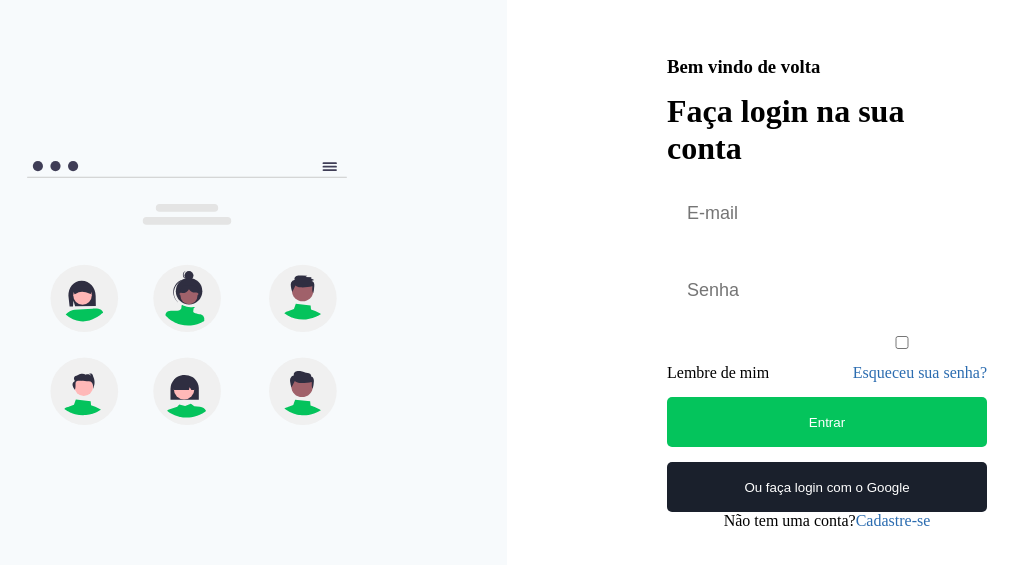
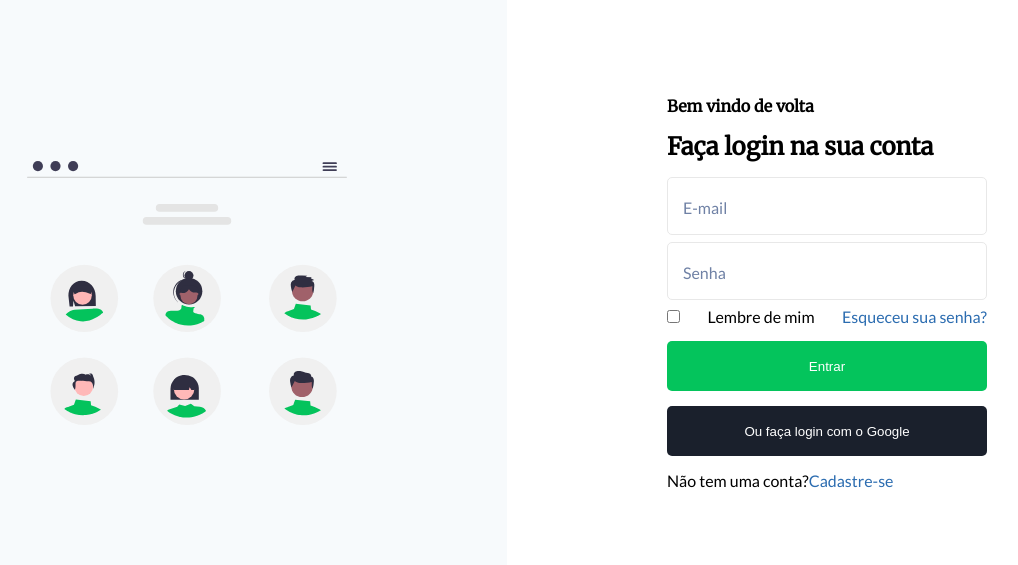
Before and after one commit to marianadev/codelandia-desafio-04, a React (Vite) app: page / in a window 1280 px wide. Shown: the part 107-672 px from the top of the page, without its empty margins (133-1151 px from the left). Built offline with nearby package versions, Linux system fonts and the light colour scheme.

Commit message:
separated LoginForm and labeled inputs

```diff
--- a/src/components/Header/Header.jsx
+++ b/src/components/Header/Header.jsx
@@ -1,4 +1,5 @@
 import headerImage from "../../assets/images/header_img.svg";
+import LoginForm from "../LoginForm/LoginForm";
 
 const Header = () => {
   return (
@@ -7,20 +8,7 @@ const Header = () => {
         <img src={headerImage} alt="Header" />
       </div>
       <div className="rightContainer">
-        <form className="loginForm">
-          <h3>Bem vindo de volta</h3>
-          <h1>Faça login na sua conta</h1>
-          <input type="email" placeholder="E-mail" />
-          <input type="password" placeholder="Senha" />
-          <input type="checkbox" />
-          <div className="footer">
-            <label for="reminder">Lembre de mim</label>
-            <a>Esqueceu sua senha?</a>
-          </div>
-          <button className="mainLoginBtn">Entrar</button>
-          <button className="googleLoginBtn">Ou faça login com o Google</button>
-        </form>
-        <p>Não tem uma conta?<a>Cadastre-se</a></p>
+        <LoginForm />
       </div>
     </header>
   );
--- /dev/null
+++ b/src/components/LabeledInput/LabeledInput.jsx
@@ -0,0 +1,20 @@
+import React, { useState } from 'react';
+
+const LabeledInput = ({ id, fieldType, label }) => {
+  const [value, setValue] = useState('');
+
+  function handleChange(e) {
+    setValue(e.target.value);
+  }
+
+  return (
+    <div className="input-container">
+      <input id={id} type={fieldType} value={value} onChange={handleChange} />
+      <label htmlFor={id} className={value && 'filled'}>
+        {label}
+      </label>
+    </div>
+  );
+}
+
+export default LabeledInput;
--- /dev/null
+++ b/src/components/LoginForm/LoginForm.jsx
@@ -0,0 +1,24 @@
+import LabeledInput from "../LabeledInput/LabeledInput";
+
+const LoginForm = () => {
+  return (
+    <form className="loginForm">
+      <h4>Bem vindo de volta</h4>
+      <h2>Faça login na sua conta</h2>
+      <LabeledInput id="email" fieldType="email" label="E-mail" />
+      <LabeledInput id="password" fieldType="password" label="Senha" />
+      <div className="footer">
+        <input id="reminder" type="checkbox" />
+        <label htmlFor="reminder">Lembre de mim</label>
+        <a href="/">Esqueceu sua senha?</a>
+      </div>
+      <button className="mainLoginBtn">Entrar</button>
+      <button className="googleLoginBtn">Ou faça login com o Google</button>
+      <p>
+        Não tem uma conta?<a href="/">Cadastre-se</a>
+      </p>
+    </form>
+  );
+};
+
+export default LoginForm;
--- a/src/styles/css/style.css
+++ b/src/styles/css/style.css
@@ -1,3 +1,4 @@
+@import url("https://fonts.googleapis.com/css2?family=Lato:wght@300;400&family=Merriweather:wght@300;400");
 * {
   margin: 0;
   padding: 0;
@@ -73,39 +74,42 @@ header {
 
 .rightContainer {
   display: flex;
-  flex-wrap: wrap;
+  flex-wrap: nowrap;
   flex-direction: column;
   align-items: center;
   justify-content: center;
   width: 50%;
   height: 100%;
 }
-.rightContainer .loginForm {
+
+.loginForm {
   display: flex;
-  flex-wrap: wrap;
+  flex-wrap: nowrap;
   flex-direction: column;
   align-items: flex-start;
   justify-content: center;
+  font-family: "Lato";
   width: 50%;
   gap: 15px 0;
 }
-.rightContainer .loginForm input {
-  width: 470px;
-  border: 0;
-  border-radius: 6px;
-  padding: 20px;
-  font-weight: 400;
-  font-size: 18px;
-  line-height: 22px;
-  resize: none;
+.loginForm h2 {
+  font-family: "Merriweather";
+  font-weight: 700;
 }
-.rightContainer .loginForm button {
+.loginForm h4 {
+  font-family: "Merriweather";
+}
+.loginForm button {
   width: 100%;
   height: 50px;
   border-radius: 5px;
   color: #ffffff;
 }
-.rightContainer .loginForm .footer {
+.loginForm a {
+  color: #2b6cb0;
+}
+
+.footer {
   display: flex;
   flex-wrap: wrap;
   flex-direction: row;
@@ -122,6 +126,33 @@ header {
   background: #1a202c;
 }
 
-a {
-  color: #2b6cb0;
+.input-container {
+  width: 100%;
+  height: 50px;
+  position: relative;
+  display: flex;
+  flex-direction: column;
+}
+.input-container input {
+  font-size: 14px;
+  border: 1px solid #e8e8e8;
+  border-radius: 5px;
+  padding: 30px 0 10px 16px;
+}
+.input-container label {
+  position: absolute;
+  pointer-events: none;
+  transform: translate(0, 23px) scale(1);
+  transform-origin: top left;
+  transition: 200ms cubic-bezier(0, 0, 0.2, 1) 0ms;
+  color: #6f81a5;
+  font-size: 16px;
+  line-height: 1;
+  left: 16px;
+}
+.input-container:focus-within label {
+  transform: translate(0, 12px) scale(0.8);
+}
+.input-container .filled {
+  transform: translate(0, 12px) scale(0.8);
 }/*# sourceMappingURL=style.css.map */
--- a/src/styles/scss/abstracts/_fonts.scss
+++ b/src/styles/scss/abstracts/_fonts.scss
@@ -0,0 +1 @@
+@import url("https://fonts.googleapis.com/css2?family=Lato:wght@300;400&family=Merriweather:wght@300;400");
--- a/src/styles/scss/components/_header.scss
+++ b/src/styles/scss/components/_header.scss
@@ -17,48 +17,7 @@ header {
 }
 
 .rightContainer {
-  @include flex(wrap, column, center, center);
+  @include flex(nowrap, column, center, center);
   width: 50%;
   height: 100%;
-
-  .loginForm {
-    @include flex(wrap, column, flex-start, center);
-    width: 50%;
-    gap: 15px 0;
-
-    input {
-      width: 470px;
-      border: 0;
-      border-radius: 6px;
-      padding: 20px;
-      font-weight: 400;
-      font-size: 18px;
-      line-height: 22px;
-      resize: none;
-    }
-
-    button {
-      width: 100%;
-      height: 50px;
-      border-radius: 5px;
-      color: #ffffff;
-    }
-
-    .footer {
-      @include flex(wrap, row, center, space-between);
-      width: 100%;
-    }
-  }
 }
-
-.mainLoginBtn {
-  background: #04c45c;
-}
-
-.googleLoginBtn {
-  background: #1a202c;
-}
-
-a {
-  color: #2b6cb0;
-}
--- /dev/null
+++ b/src/styles/scss/components/_login.scss
@@ -0,0 +1,76 @@
+@use "../abstracts/" as *;
+
+.loginForm {
+  @include flex(nowrap, column, flex-start, center);
+  font-family: "Lato";
+  width: 50%;
+  gap: 15px 0;
+
+  h2 {
+    font-family: "Merriweather";
+    font-weight: 700;
+  }
+
+  h4 {
+    font-family: "Merriweather";
+  }
+
+  button {
+    width: 100%;
+    height: 50px;
+    border-radius: 5px;
+    color: #ffffff;
+  }
+
+  a {
+    color: #2b6cb0;
+  }
+}
+
+.footer {
+  @include flex(wrap, row, center, space-between);
+  width: 100%;
+}
+
+.mainLoginBtn {
+  background: #04c45c;
+}
+
+.googleLoginBtn {
+  background: #1a202c;
+}
+
+.input-container {
+  width: 100%;
+  height: 50px;
+  position: relative;
+  display: flex;
+  flex-direction: column;
+
+  input {
+    font-size: 14px;
+    border: 1px solid #e8e8e8;
+    border-radius: 5px;
+    padding: 30px 0 10px 16px;
+  }
+
+  label {
+    position: absolute;
+    pointer-events: none;
+    transform: translate(0, 23px) scale(1);
+    transform-origin: top left;
+    transition: 200ms cubic-bezier(0, 0, 0.2, 1) 0ms;
+    color: #6f81a5;
+    font-size: 16px;
+    line-height: 1;
+    left: 16px;
+  }
+
+  &:focus-within label {
+    transform: translate(0, 12px) scale(0.8);
+  }
+
+  .filled {
+    transform: translate(0, 12px) scale(0.8);
+  }
+}
--- a/src/styles/scss/style.scss
+++ b/src/styles/scss/style.scss
@@ -1,2 +1,3 @@
 @use "./reset";
 @use "./components/header";
+@use "./components/login";
```
Also changed, not shown: 1 other file (tests, documents, lock files or other folders).
